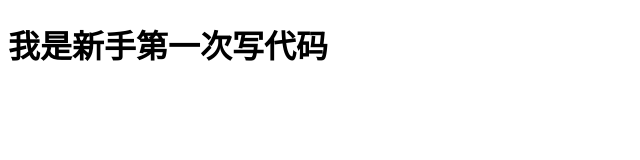
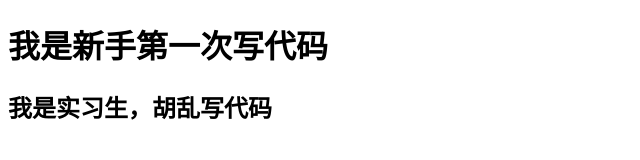
Before and after one commit to LinDDL/wodeku, a plain HTML site: page index.html in a window 1280 px wide. Shown: the whole page, without its empty margins (0-640 px from the left). Drawn offline with Linux system fonts and the light colour scheme.

Commit message:
我提交了一个版本

```diff
--- a/index.html
+++ b/index.html
@@ -8,5 +8,6 @@
 </head>
 <body>
     <h1>我是新手第一次写代码</h1>
+    <h2>我是实习生，胡乱写代码</h2>
 </body>
 </html>
```
